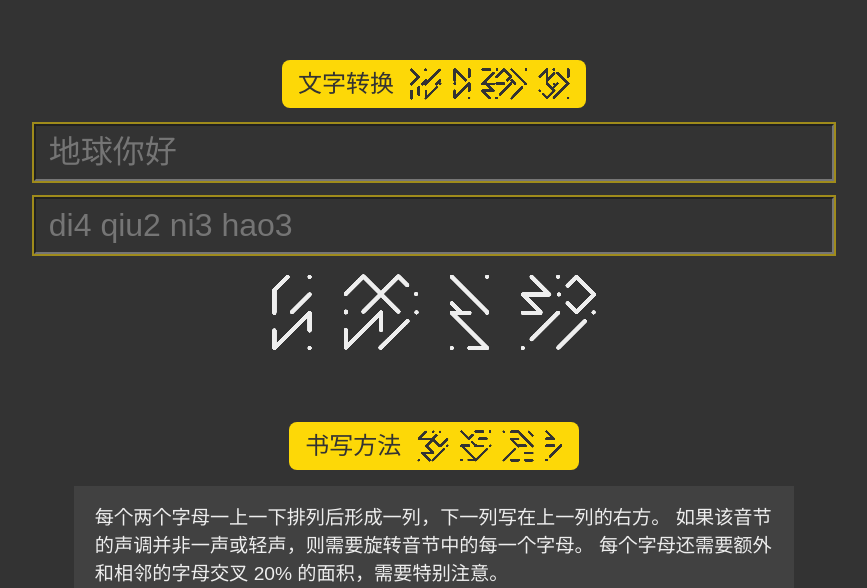
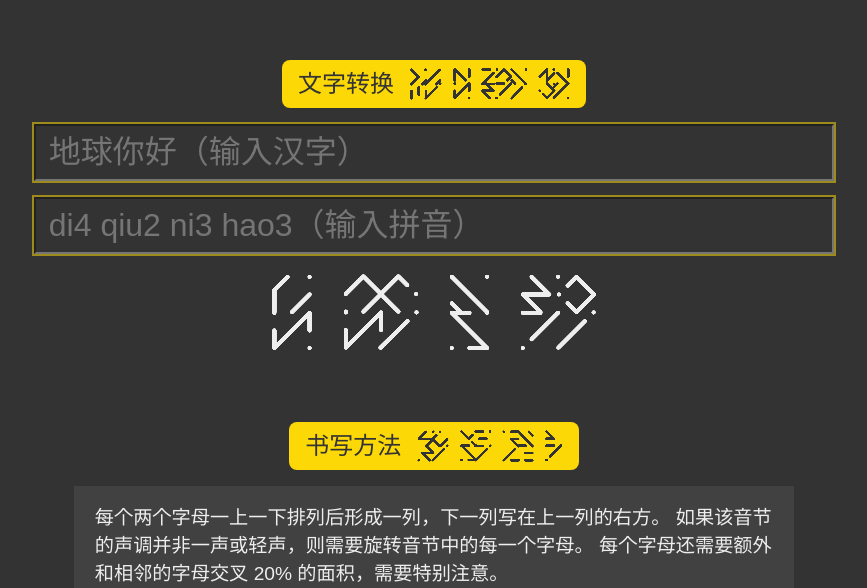
Before and after one commit to SpeedyOrc-C/Honkai-3rd-II-Martian, a SvelteKit app: page / in a window 1280 px wide. Shown: the part 212-800 px from the top of the page, without its empty margins (206-1073 px from the left). Built offline with nearby package versions, Linux system fonts and the light colour scheme.

Commit message:
Fix incorrect Pinyin in heteronyms.

```diff
--- a/src/routes/+page.svelte
+++ b/src/routes/+page.svelte
@@ -6,43 +6,37 @@
     import {Tones} from "$lib/Pinyin";
     import Glyph from "$lib/Martian/Glyph.svelte";
     import MartianSubtitle from "./MartianSubtitle.svelte";
-
-    import { pinyin } from "pinyin";
+    import {pinyin} from "pinyin";
 
 //     console.log(pinyin("我喜欢你", {
 //   segment: "nodejieba",         // 启用分词
 //   group: true,                  // 启用词组
 // }));
 
-    const placeholder = "di4 qiu2 ni3 hao3";
-    const placeholder_chinese = "地球你好";
     const letterGroups = [
         ["A", "O", "E", "I", "U", "Y", "W"],
         ["B", "P", "M", "F", "D", "T", "N", "L"],
         ["G", "K", "H", "J", "Q", "X"],
         ["Z", "C", "S", "R", "ZH", "CH", "SH"],
     ];
-    let input = "";
-    let input_chinese = "";
+    const defaultPinyin = "di4 qiu2 ni3 hao3";
+    const defaultChinese = "地球你好";
+    const slowUpdatePinyin = slowdown(updatePinyin, 1000);
+    const slowUpdateChinese = slowdown(updateChinese, 1000);
+
+    let pinyinToBeConverted = defaultPinyin;
+    let inputPinyin = "";
+    let inputChinese = "";
     let valid = true;
-    let inputReal = placeholder;
-    let slowUpdate = slowdown(update, 1000);
-    let slowUpdateChinese = slowdown(updateChinese, 1000);
 
-    function update() {
-        input_chinese = "";  // when input in pinyin, clear chinese input
-        inputReal = input.length > 0 ? input : placeholder;
+    function updatePinyin() {
+        inputChinese = "";
+        pinyinToBeConverted = inputPinyin.length > 0 ? inputPinyin : defaultPinyin;
     }
+
     function updateChinese() {
-        let p_res = pinyin(input_chinese, {
-            style: pinyin.STYLE_TONE2,
-            segment: "segmentit",
-            group: true,
-            heteronym: true,
-        });
-        let str = p_res.map((syllable) => syllable[0]).join("");
-        input = str.replace(/(\d)(?=[a-z])/gi, "$1 ");
-        inputReal = input.length > 0 ? input : placeholder;
+        inputPinyin = pinyin(inputChinese, {style: pinyin.STYLE_TONE2, segment: "segmentit"}).join(" ");
+        pinyinToBeConverted = inputPinyin.length > 0 ? inputPinyin : defaultPinyin;
     }
 </script>
 
@@ -57,21 +51,21 @@
         文字转换
     </MartianSubtitle>
 
-    <input id="chinese-input" type="text" spellcheck="false"
-           class:valid placeholder="{placeholder_chinese}"
-           bind:value={input_chinese} on:keyup={slowUpdateChinese}>
-    <input id="pinyin-input" type="text" spellcheck="false"
-           class:valid {placeholder} bind:value={input} on:keyup={slowUpdate}>
+    <input id="chinese-input" type="text" spellcheck="false" placeholder="{defaultChinese}（输入汉字）"
+           bind:value={inputChinese} on:keyup={slowUpdateChinese} class="valid">
+
+    <input id="pinyin-input" type="text" spellcheck="false" placeholder="{defaultPinyin}（输入拼音）"
+           bind:value={inputPinyin} on:keyup={slowUpdatePinyin} class:valid>
 
     <br>
 
     <div id="output" class="scroll-x">
         <div class="text" style:display={valid ? "none" : "block"}>
             语法错误：请输入用数字标记声调的拼音。<br>
-            例如：<code>wen2 ben3</code>（文本）
+            例如：wen2 ben3（文本）
         </div>
         <div class="output-martian" style:display={valid ? "block" : "none"}>
-            <PinyinWithNumbers input={inputReal} color="#eee" height="5rem" bind:valid />
+            <PinyinWithNumbers input={pinyinToBeConverted} color="#eee" height="5rem" bind:valid/>
         </div>
     </div>
 
```
